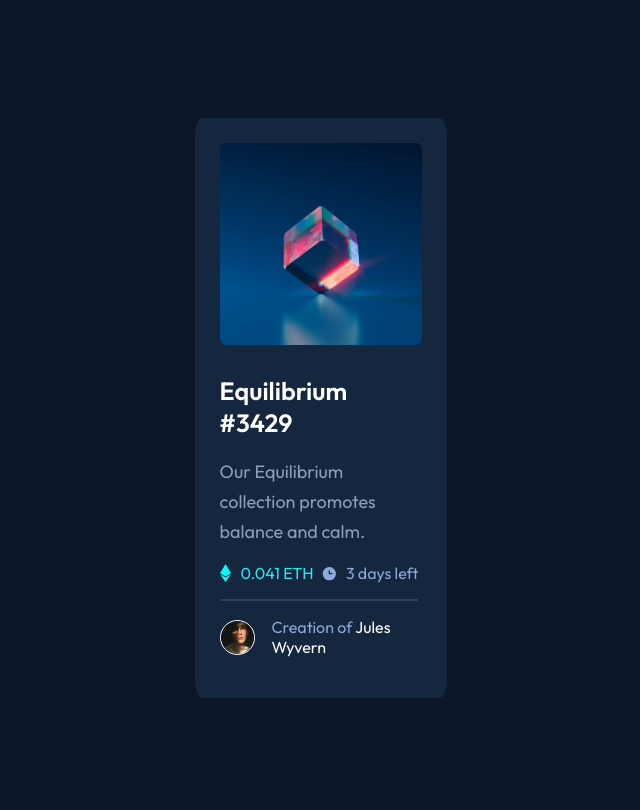
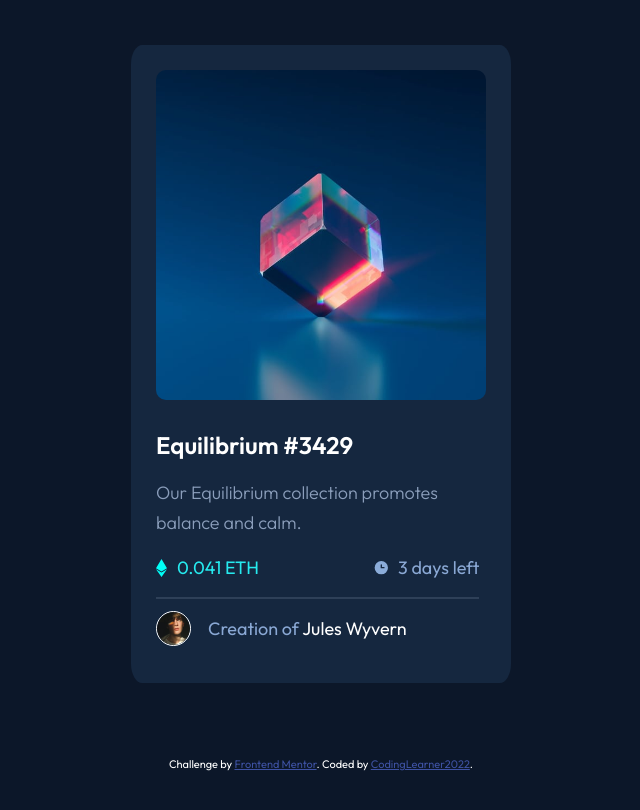
Before and after one commit to CodingLearner2022/NFT-preview, a plain HTML site: page index.html in a window 1280 px wide. Shown: the whole page, without its empty margins (319-959 px from the left). Drawn offline with Linux system fonts and the light colour scheme.

Commit message:
Made changes recommended by Frontend mentor's website

```diff
--- a/index.html
+++ b/index.html
@@ -27,9 +27,9 @@
 </head>
 
 <body>
-  <div id="card-container">
+  <main role="main" id="card-container">
     <img id="equilibrium" src="./images/image-equilibrium.jpg" alt="Equilibrium cube">
-    <h2>Equilibrium #3429</h2>
+    <h1>Equilibrium #3429</h1>
     <p id="ad-paragraph">Our Equilibrium collection promotes balance and calm.</p>
     <div id="bellow-ad">
       <div id="eth-amount">
@@ -45,11 +45,12 @@
       <img src="./images/image-avatar.png" alt="Creator's photo">
       <p><span id="text-to-color">Creation of</span> Jules Wyvern</p>
     </div>
-  </div>
-  <!-- <div class="attribution">
+  </main>
+  <footer class="attribution">
     Challenge by <a href="https://www.frontendmentor.io?ref=challenge" target="_blank">Frontend Mentor</a>.
-    Coded by <a href="#">CodingLearner2022</a>.
-  </div> -->
+    Coded by <a
+      href="https://www.frontendmentor.io/challenges/nft-preview-card-component-SbdUL_w0U/hub/nft-preview-using-html-and-css-flexbox-3kFYJZR1pL">CodingLearner2022</a>.
+  </footer>
 </body>
 
 </html>
--- a/styles.css
+++ b/styles.css
@@ -6,19 +6,20 @@ body {
     min-height: 100vh;
     background-color: #0c1729;
     display: flex;
+    flex-wrap: wrap;
     justify-content: center;
     align-items: center;
     color: white;
+    font-family: 'Outfit', sans-serif;
 }
 
 #card-container {
-    width: 20%;
+    width: 380px;
     background-color: #15273f;
     display: flex;
     flex-wrap: wrap;
     padding: 25px;
     border-radius: 3%;
-    font-family: 'Outfit', sans-serif;
 }
 
 #equilibrium {
@@ -28,17 +29,18 @@ body {
     margin-bottom: 30px;
 }
 
-h2 {
-    font-size: 25px;
+h1 {
+    font-size: 24px;
     margin: 0;
 }
 
 #ad-paragraph {
-    width: 90%;
+    width: 100%;
     line-height: 30px;
     font-size: 18px;
     color: #8b9ebb;
     margin-bottom: 0;
+    font-weight: 300;
 }
 
 #bellow-ad {
@@ -62,6 +64,7 @@ h2 {
 #eth-amount p {
     color: #26eaef;
     margin-left: 10px;
+    font-size: 18px;
 }
 
 #time-left {
@@ -78,6 +81,7 @@ h2 {
 #time-left p {
     margin-left: 8px;
     color: #8aa8d4;
+    font-size: 18px;
 }
 
 #creator {
@@ -98,11 +102,9 @@ h2 {
 
 #creator p {
     margin-left: 17px;
+    font-size: 18px;
 }
 
-
-@media screen and (max-width: 200px) {
-    p {
-        color: red;
-    }
+.attribution {
+    width: 100%;
 }
```
